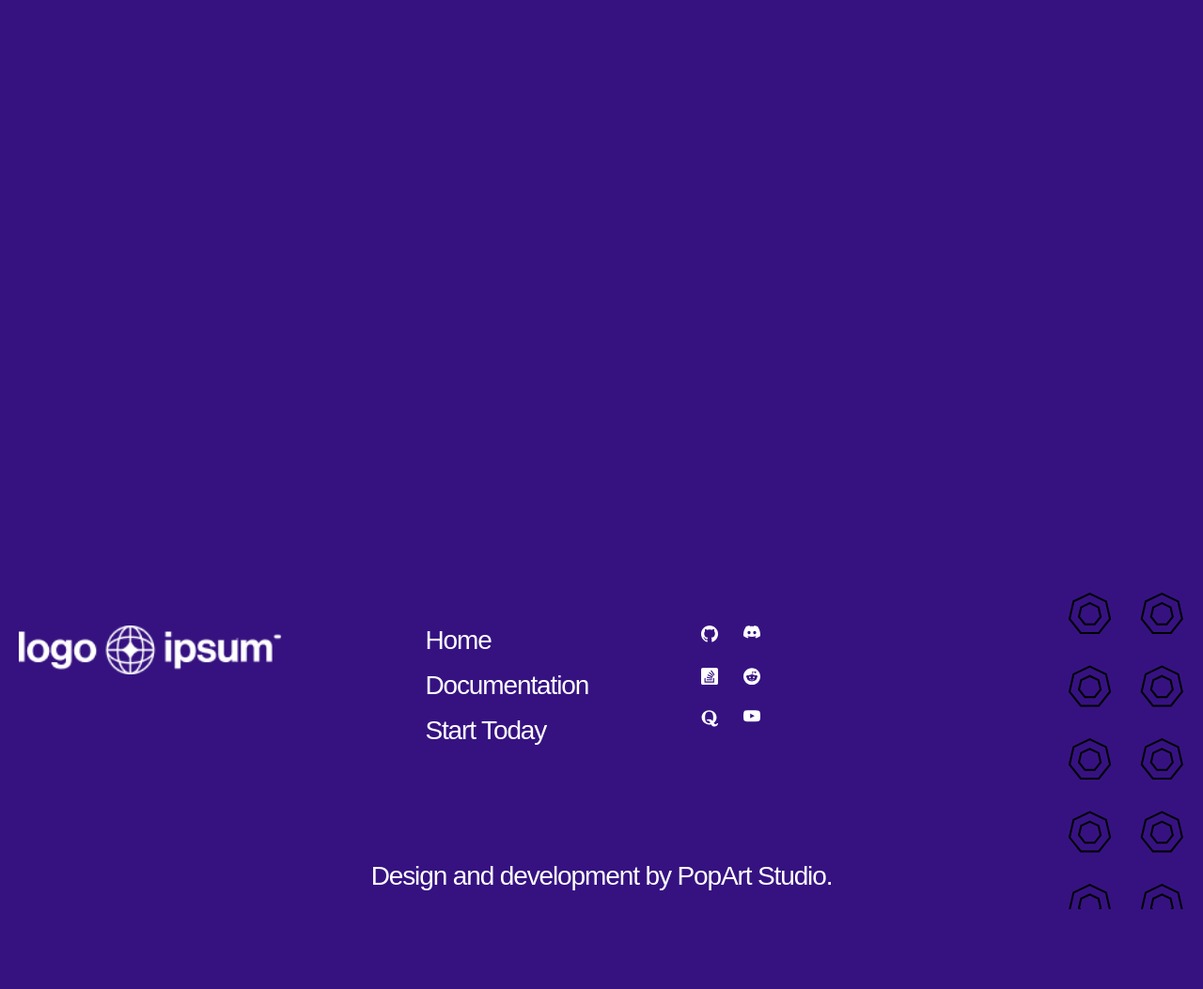
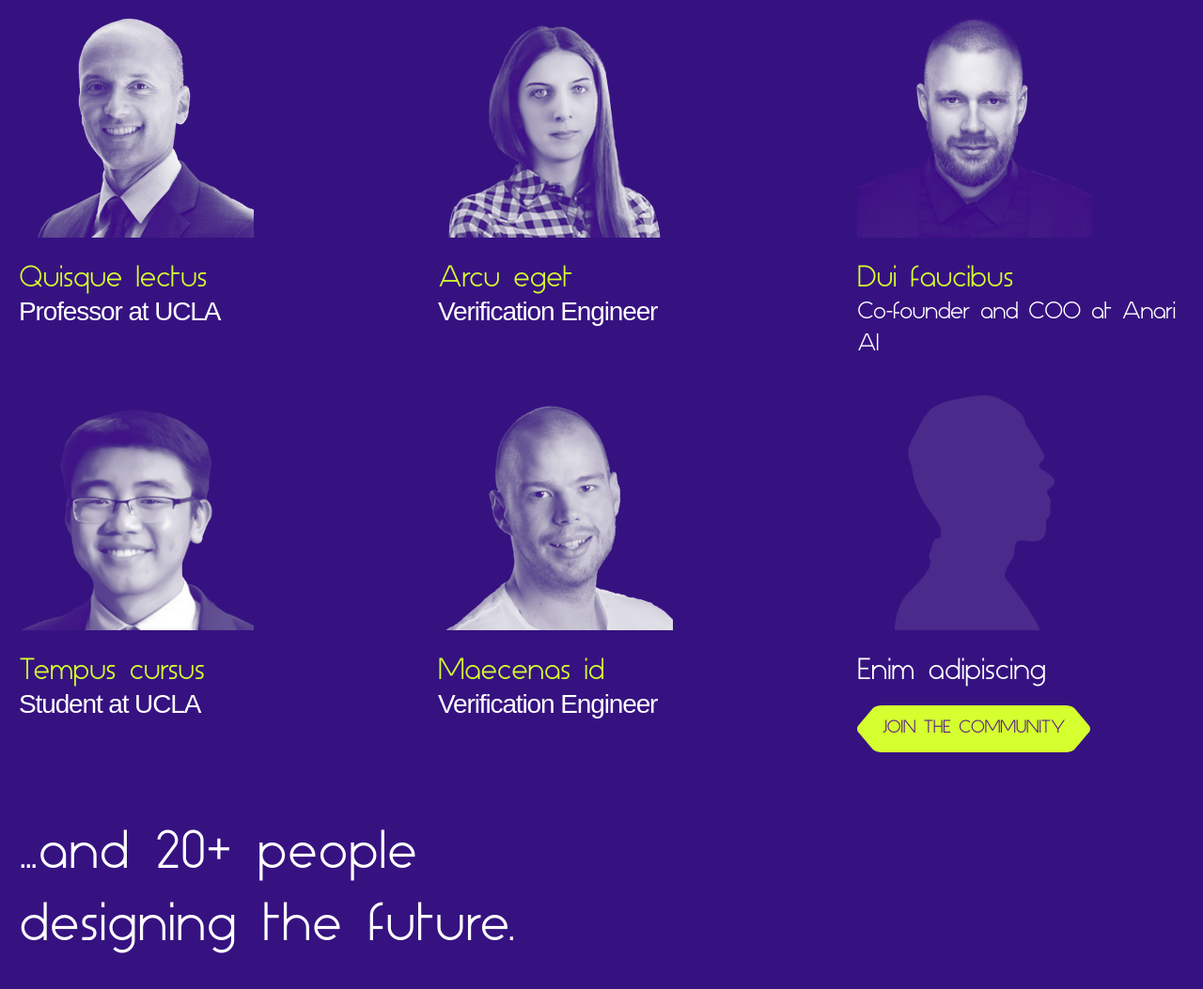
Before and after one commit to PetarPurac/logo-ipsum, a website built with webpack: page src/index.html in a window 1280 px wide. Shown: the part 6006-7059 px from the top of the page at 94% size. Before the commit the page ends 6974 px from the top, so only its background shows below. Built offline with nearby package versions, Linux system fonts and the light colour scheme; files whose address does not match are found by name.

Commit message:
Finish team section

```diff
--- a/src/index.html
+++ b/src/index.html
@@ -157,6 +157,58 @@
         </div>
         <svg class="founder__hexa" xmlns="http://www.w3.org/2000/svg" width="90" height="79" fill="none"><path fill="#361281" stroke="#D5FF2F" stroke-miterlimit="10" stroke-width="2" d="M70.3919 5.95373C68.5987 2.88582 65.3121 1 61.7585 1H28.239c-3.5538 0-6.8405 1.88603-8.6337 4.9542l-16.65637 28.5c-1.8218 3.1172-1.82179 6.9744.00001 10.0916l16.65636 28.5C21.3985 76.114 24.6852 78 28.239 78h33.5195c3.5536 0 6.8402-1.8858 8.6334-4.9537l16.6585-28.5c1.8222-3.1175 1.8222-6.9751 0-10.0926L70.3919 5.95373ZM60.212 55.6306c-1.7932 3.0679-5.0799 4.9538-8.6335 4.9538H38.4071c-3.5536 0-6.8402-1.8859-8.6334-4.9538L23.295 44.5462c-1.8221-3.1174-1.8221-6.975 0-10.0924l6.4787-11.0844c1.7932-3.0679 5.0798-4.9538 8.6334-4.9538h13.1714c3.5536 0 6.8403 1.8859 8.6335 4.9538l6.4787 11.0844c1.8221 3.1174 1.8221 6.975 0 10.0924L60.212 55.6306Z"/></svg>
       </section>
+      <section class="team">
+        <div class="wrap wrap--sm">
+          <div class="team__wrap">
+            <h2 class="team__title">Contributors</h2>
+            <div class="team__cards">
+              <div class="team__card">
+                <div class="team__card-img">
+                  <img src="./images/content/team1.png" alt="team member" class="team__card-img-item">
+                </div>
+                <h5 class="team__card-name text--yellow">Quisque lectus</h5>
+                <span class="team__card-role text text--sm">Professor at UCLA</span>
+              </div>
+              <div class="team__card">
+                <div class="team__card-img">
+                  <img src="./images/content/team2.png" alt="team member" class="team__card-img-item">
+                </div>
+                <h5 class="team__card-name text--yellow">Arcu eget</h5>
+                <span class="team__card-role text text--sm">Verification Engineer</span>
+              </div>
+              <div class="team__card">
+                <div class="team__card-img text--yellow">
+                  <img src="./images/content/team3.png" alt="team member" class="team__card-img-item">
+                </div>
+                <h5 class="team__card-name text--yellow">Dui faucibus</h5>
+                <span class="team__card-role text text--sm team-card-role--coo">Co-founder and COO at Anari AI</span>
+              </div>
+              <div class="team__card">
+                <div class="team__card-img">
+                  <img src="./images/content/team4.png" alt="team member" class="team__card-img-item">
+                </div>
+                <h5 class="team__card-name text--yellow">Tempus cursus</h5>
+                <span class="team__card-role text text--sm">Student at UCLA</span>
+              </div>
+              <div class="team__card">
+                <div class="team__card-img">
+                  <img src="./images/content/team5.png" alt="team member" class="team__card-img-item">
+                </div>
+                <h5 class="team__card-name text--yellow">Maecenas id</h5>
+                <span class="team__card-role text text--sm">Verification Engineer</span>
+              </div>
+              <div class="team__card">
+                <div class="team__card-img">
+                  <img src="./images/content/team6.png" alt="team member" class="team__card-img-item">
+                </div>
+                <h5 class="team__card-name team__card-name--white">Enim adipiscing</h5>
+                <a href="" class="team__card-cta cta cta-btn cta-btn--md">Join the community</a>
+              </div>
+            </div>
+            <h3 class="team__message">...and 20+ people designing the future.</h3>
+          </div>
+        </div>
+      </section>
       <section style="height: 1000px;"></section>
     </main>
     <footer class="footer">
--- a/src/scss/app.scss
+++ b/src/scss/app.scss
@@ -25,3 +25,4 @@
 @import 'components/text-image';
 @import 'components/text-cards';
 @import 'components/founder';
+@import 'components/team';
--- a/src/scss/base/_typography.scss
+++ b/src/scss/base/_typography.scss
@@ -3,7 +3,7 @@ h2,
 h3,
 h4,
 h5 {
-    font-family: 'Aspergit', sans-serif;
+    font-family: $font-primary;
     font-weight: $bold;
 }
 
@@ -107,7 +107,7 @@ h5 {
 }
 
 .text {
-    font-family: 'Futura Cyrillic', sans-serif;
+    font-family: $font-secondary;
     letter-spacing: -0.04em;
     font-weight: $light;
 }
@@ -149,7 +149,7 @@ h5 {
 
 .cta {
     display: block;
-    font-family: 'Aspergit', sans-serif;
+    font-family: $font-primary;
     font-weight: $bold;
     letter-spacing: -0.03em;
 
--- a/src/scss/base/_variables.scss
+++ b/src/scss/base/_variables.scss
@@ -1,6 +1,10 @@
 /**
  * Variables
 */
+
+/* Fonts */
+$font-primary: 'Aspergit', sans-serif;
+$font-secondary: 'Futura Cyrillic', sans-serif;
 
 /* Typography */
 $light: 300;
--- a/src/scss/components/_founder.scss
+++ b/src/scss/components/_founder.scss
@@ -2,6 +2,7 @@
     padding-bottom: 134px;
     padding-top: 319px;
     position: relative;
+    margin-bottom: 210px;
 
     @include breakpoint-down(md) {
         padding-top: 130px;
--- /dev/null
+++ b/src/scss/components/_team.scss
@@ -0,0 +1,104 @@
+.team {
+    margin-bottom: 14px;
+}
+
+.team__title {
+    color: $white;
+    margin-bottom: 57px;
+    text-transform: uppercase;
+}
+
+.team__cards {
+    display: grid;
+    grid-gap: 37px 98px;
+    margin-bottom: 70px;
+
+    @include breakpoint-up(md) {
+        grid-template-columns: repeat(3, 1fr);
+        grid-template-rows: repeat(2, 1fr);
+    }
+
+    @include breakpoint-between(sm, md) {
+        grid-template-columns: repeat(2, 1fr);
+        grid-template-rows: repeat(3, 1fr);
+    }
+
+    @include breakpoint-down(sm) {
+        place-items: center;
+    }
+}
+
+.team__card {
+    width: 100%;
+
+    @include breakpoint-up(md) {
+        max-width: 383px;
+    }
+
+    @include breakpoint-down(sm) {
+        display: flex;
+        flex-direction: column;
+        align-items: center;
+        justify-content: center;
+    }
+}
+
+.team__card-img {
+    position: relative;
+    margin-bottom: 30px;
+}
+
+.team__card-name {
+    margin-bottom: 3px;
+}
+
+.team__card-name--white {
+    color: $white;
+    margin-bottom: 20px;
+}
+
+.team__card-role {
+    color: $white;
+}
+
+.team-card-role--coo {
+    font-family: $font-primary;
+    letter-spacing: -0.04em;
+    font-weight: $bold;
+
+    @include breakpoint-up(md) {
+        font-size: 24px;
+        line-height: 34px;
+    }
+
+    @include breakpoint-between(sm, md) {
+        font-size: 20px;
+        line-height: 24px;
+    }
+
+    @include breakpoint-down(sm) {
+        font-size: 14px;
+        line-height: 20px;
+    }
+}
+
+.team__card-cta {
+    text-transform: uppercase;
+    font-weight: $bold;
+}
+
+.team__message {
+    color: $white;
+
+    @include breakpoint-up(md) {
+        max-width: 51%;
+    }
+
+    @include breakpoint-between(sm, md) {
+        max-width: 75%;
+    }
+
+    @include breakpoint-down(sm) {
+        max-width: 100%;
+    }
+}
```
Also changed, not shown: src/images/content/team1.png (added), src/images/content/team2.png (added), src/images/content/team3.png (added), src/images/content/team4.png (added), src/images/content/team5.png (added), src/images/content/team6.png (added).
